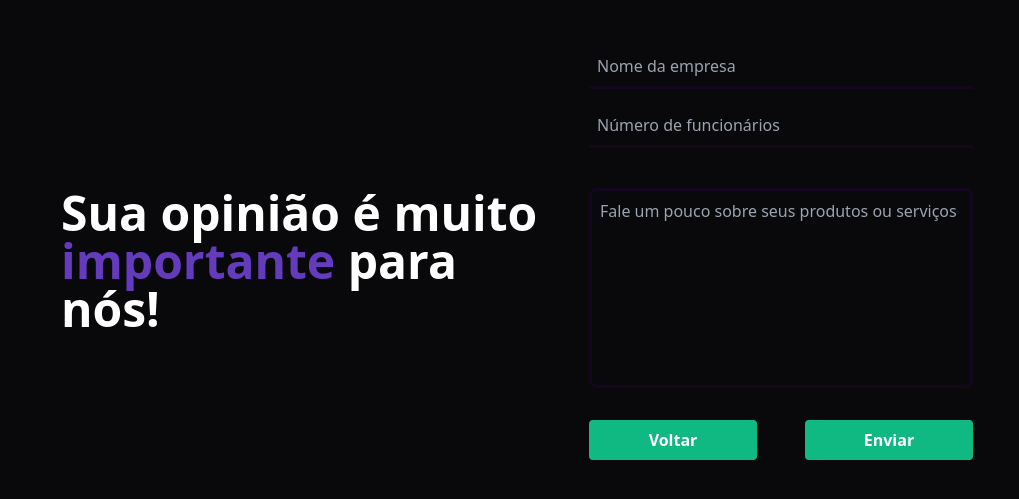
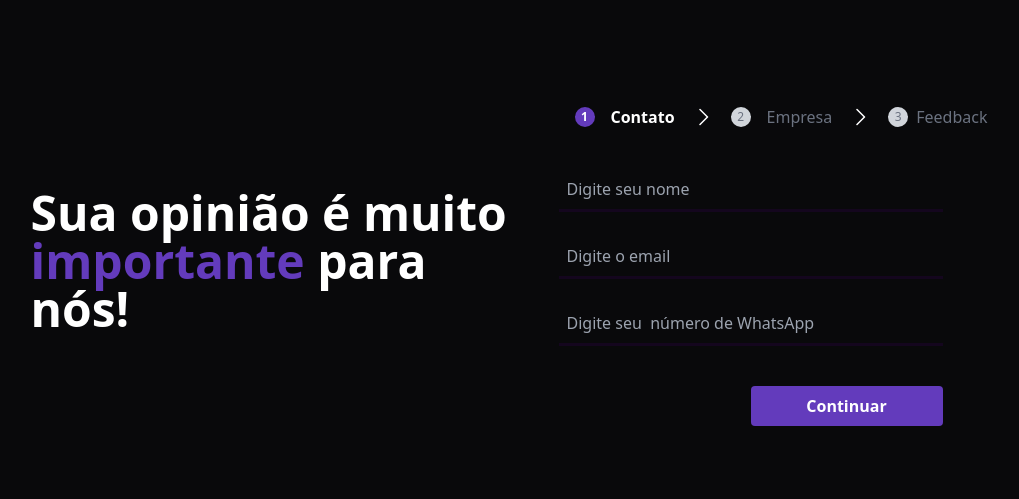
Before and after one commit to ViniciusOliver-stack/forms, a React (Vite) app: page / in a window 1280 px wide. Shown: the part 139-638 px from the top of the page, without its empty margins (123-1142 px from the left). Built offline with nearby package versions, Linux system fonts and the light colour scheme.

Commit message:
:lipstick:	feat: component App

```diff
--- a/src/App.tsx
+++ b/src/App.tsx
@@ -4,6 +4,7 @@ import { useFieldArray, useForm } from 'react-hook-form'
 import { z } from 'zod'
 import { Input } from './components/Input'
 import { Button } from './components/Button'
+import { quest } from './utils/quest'
 
 const createFormSchema = z.object({
   name: z.string().min(1, 'Digite o seu nome completo'),
@@ -21,6 +22,10 @@ const createFormSchema = z.object({
     .string()
     .min(10, 'Digite no mínimo 10 caracteres')
     .max(360, 'Limite de até 360 caracteres'),
+  experience: z
+    .string()
+    .min(10, 'Digite no mínimo 10 caracteres')
+    .max(360, 'Limite de até 360 caracteres'),
 })
 
 type CreateUseFormData = z.infer<typeof createFormSchema>
@@ -35,7 +40,16 @@ function App() {
   })
 
   const [output, setOutput] = useState('')
-  const [step, setStep] = useState(2)
+  const [step, setStep] = useState(1)
+  const [selectedOptions, setSelectedOptions] = useState<number[]>([])
+
+  const handleCheckboxChange = (id: number) => {
+    if (selectedOptions.includes(id)) {
+      setSelectedOptions(selectedOptions.filter((item) => item !== id))
+    } else {
+      setSelectedOptions([...selectedOptions, id])
+    }
+  }
 
   function createUser(data: any) {
     setOutput(JSON.stringify(data, null, 2))
@@ -50,18 +64,95 @@ function App() {
 
   return (
     <main className="h-screen bg-zinc-950 text-zinc-300 flex items-center justify-center gap-12">
+      {step === 4 ? (
+        <div className="font-bold text-white w-[680px]">
+          <h1 className="text-5xl text-[#633BBC]">Terminou! 🎉</h1>
+          <p className="mt-4 text-2xl">
+            Obrigado por compartilhar sua opinião! Seu feedback é inestimável
+            para nós. Agradecemos por dedicar seu tempo para nos ajudar a
+            melhorar. Valorizamos sua contribuição!
+          </p>
+          <span className="italic absolute bottom-6 left-4 text-sm">
+            **Esse é só um formulário de estudo, nenhum dados seu ficou salvou!
+          </span>
+        </div>
+      ) : (
         <div>
           <h1 className="text-5xl font-bold text-white w-[480px]">
-          Sua opinião é muito <span className="text-[#633BBC]">importante</span>{' '}
-          para nós!
+            Sua opinião é muito{' '}
+            <span className="text-[#633BBC]">importante</span> para nós!
           </h1>
         </div>
+      )}
+      <div>
+        <ol className="flex items-center justify-between w-full p-6 text-sm font-medium text-center text-gray-500 sm:text-base sm:p-4 sm:space-x-4 mt-4 mb-6">
+          <li
+            className={`flex items-center ${
+              step === 1 ? 'text-white font-bold' : 'text-gray-500'
+            }`}
+          >
+            <span
+              className={`${
+                step === 1 ? 'bg-[#633BBC] text-white' : 'bg-gray-300'
+              } flex items-center justify-center w-5 h-5 mr-2 text-xs  rounded-full shrink-0"`}
+            >
+              1
+            </span>
+            <span className="hidden sm:inline-flex sm:ml-2">Contato</span>
+          </li>
+          <svg
+            xmlns="http://www.w3.org/2000/svg"
+            width="24"
+            height="24"
+            fill="#FFFFFF"
+            viewBox="0 0 256 256"
+          >
+            <path d="M181.66,133.66l-80,80a8,8,0,0,1-11.32-11.32L164.69,128,90.34,53.66a8,8,0,0,1,11.32-11.32l80,80A8,8,0,0,1,181.66,133.66Z"></path>
+          </svg>
+          <li
+            className={`flex items-center ${
+              step === 2 ? 'text-white font-bold' : 'text-gray-500'
+            }`}
+          >
+            <span
+              className={`${
+                step === 2 ? 'bg-[#633BBC] text-white' : 'bg-gray-300'
+              } flex items-center justify-center w-5 h-5 mr-2 text-xs  rounded-full shrink-0"`}
+            >
+              2
+            </span>
+            <span className="hidden sm:inline-flex sm:ml-2">Empresa</span>
+          </li>
+          <svg
+            xmlns="http://www.w3.org/2000/svg"
+            width="24"
+            height="24"
+            fill="#FFFFFF"
+            viewBox="0 0 256 256"
+          >
+            <path d="M181.66,133.66l-80,80a8,8,0,0,1-11.32-11.32L164.69,128,90.34,53.66a8,8,0,0,1,11.32-11.32l80,80A8,8,0,0,1,181.66,133.66Z"></path>
+          </svg>
+          <li
+            className={`flex items-center ${
+              step === 3 ? 'text-white font-bold' : 'text-gray-500'
+            }`}
+          >
+            <span
+              className={`${
+                step === 3 ? 'bg-[#633BBC] text-white' : 'bg-gray-300'
+              } flex items-center justify-center w-5 h-5 mr-2 text-xs  rounded-full shrink-0"`}
+            >
+              3
+            </span>
+            Feedback
+          </li>
+        </ol>
+
         {step === 1 && (
           <form
-          className="flex flex-col gap-14 w-96 "
+            className="flex flex-col gap-6 w-96 "
             onSubmit={handleSubmit(createUser)}
           >
-          <div className="flex flex-col gap-2">
             <div className="flex flex-col gap-2">
               <Input
                 id="nameUser"
@@ -71,6 +162,7 @@ function App() {
                 error={errors.name?.message}
               />
             </div>
+            <div className="flex flex-col gap-2">
               <Input
                 placeholder="Digite o email"
                 id="email"
@@ -92,7 +184,7 @@ function App() {
             <div className=" flex items-center justify-end mt-4">
               <button
                 type="submit"
-              className="bg-emerald-500 font-semibold text-white rounded p-2 w-48"
+                className="bg-[#633BBC] font-semibold text-white rounded p-2 w-48"
                 onClick={handleNextStep}
               >
                 Continuar
@@ -101,6 +193,7 @@ function App() {
             <pre>{output}</pre>
           </form>
         )}
+
         {step === 2 && (
           <form
             className="flex flex-col gap-4 w-96"
@@ -138,17 +231,17 @@ function App() {
             <div className=" flex items-center justify-between gap-12 mt-4 ">
               <button
                 type="submit"
-              className="bg-emerald-500 font-semibold text-white rounded p-2 w-48"
+                className="bg-[#633BBC] font-semibold text-white rounded p-2 w-48"
                 onClick={handlePrevStep}
               >
                 Voltar
               </button>
               <button
                 type="submit"
-              className="bg-emerald-500 font-semibold text-white rounded p-2 w-48"
+                className="bg-[#633BBC] font-semibold text-white rounded p-2 w-48"
                 onClick={handleNextStep}
               >
-              Enviar
+                Continuar
               </button>
             </div>
             <pre>{output}</pre>
@@ -159,54 +252,84 @@ function App() {
             className="flex flex-col gap-4 w-96"
             onSubmit={handleSubmit(createUser)}
           >
-          <div className="flex flex-col gap-2">
-            <Input
-              placeholder="Nome da empresa"
-              id="company"
-              register={register('nameCompany')}
-              error={errors.nameCompany?.message}
-              type="text"
+            <div>
+              <p className="font-semibold text-[#633BBC]">
+                O que mais lhe agradou?
+              </p>
+
+              <div className="flex flex-col space-y-2 mt-4">
+                {quest.map((quest) => (
+                  <label
+                    className={`flex items-center justify-between py-3 px-4 border-[3px] border-[#2E0249]/30 rounded ${
+                      selectedOptions.includes(quest.id)
+                        ? 'bg-[#633BBC] text-white'
+                        : 'bg-zinc-850'
+                    }`}
+                    key={quest.id}
+                    onClick={() => handleCheckboxChange(quest.id)}
+                  >
+                    <span className="mr-2">{quest.quest}</span>
+                    {selectedOptions.includes(quest.id) && (
+                      <span>
+                        <svg
+                          width="25"
+                          height="25"
+                          viewBox="0 0 25 25"
+                          fill="none"
+                          xmlns="http://www.w3.org/2000/svg"
+                        >
+                          <path
+                            d="M12.9116 24.6945C19.539 24.6945 24.9116 19.3219 24.9116 12.6945C24.9116 6.06704 19.539 0.694458 12.9116 0.694458C6.2842 0.694458 0.911621 6.06704 0.911621 12.6945C0.911621 19.3219 6.2842 24.6945 12.9116 24.6945Z"
+                            fill="#6979F8"
                           />
-          </div>
-          <div className="flex flex-col gap-2">
-            <Input
-              id="employees"
-              placeholder="Número de funcionários"
-              register={register('numEmployees')}
-              type="number"
-              error={errors.numEmployees?.message}
+                          <path
+                            d="M17.4829 9.46985L11.1972 15.7556L8.34009 12.8984"
+                            stroke="white"
+                            stroke-width="2"
+                            stroke-linecap="round"
+                            stroke-linejoin="round"
                           />
-          </div>
+                        </svg>
+                      </span>
+                    )}
+                  </label>
+                ))}
+
                 <div className="flex flex-col gap-2">
                   <textarea
-              placeholder="Fale um pouco sobre seus produtos ou serviços"
+                    placeholder="Descreva um pouco da sua experiência aqui!"
                     className="w-full h-[200px] border-[3px] border-[#2E0249]/30 rounded-lg bg-transparent focus:border-[#633BBC] focus:placeholder:text-[#8257E5] focus:outline-none p-2 mt-6 resize-none"
                     {...register('products')}
                   />
                   {errors.products?.message && (
-              <span className="text-red-500">{errors.products.message}</span>
+                    <span className="text-red-500">
+                      {errors.products.message}
+                    </span>
                   )}
+                </div>
+              </div>
             </div>
 
             <div className=" flex items-center justify-between gap-12 mt-4 ">
               <button
                 type="submit"
-              className="bg-emerald-500 font-semibold text-white rounded p-2 w-48"
+                className="bg-[#633BBC] font-semibold text-white rounded p-2 w-48"
                 onClick={handlePrevStep}
               >
                 Voltar
               </button>
               <button
                 type="submit"
-              className="bg-emerald-500 font-semibold text-white rounded p-2 w-48"
+                className="bg-[#633BBC] font-semibold text-white rounded p-2 w-48"
                 onClick={handleNextStep}
               >
-              Enviar
+                Finalizar
               </button>
             </div>
             <pre>{output}</pre>
           </form>
         )}
+      </div>
     </main>
   )
 }
```
Lines whose indentation alone changed are shown as unchanged.
